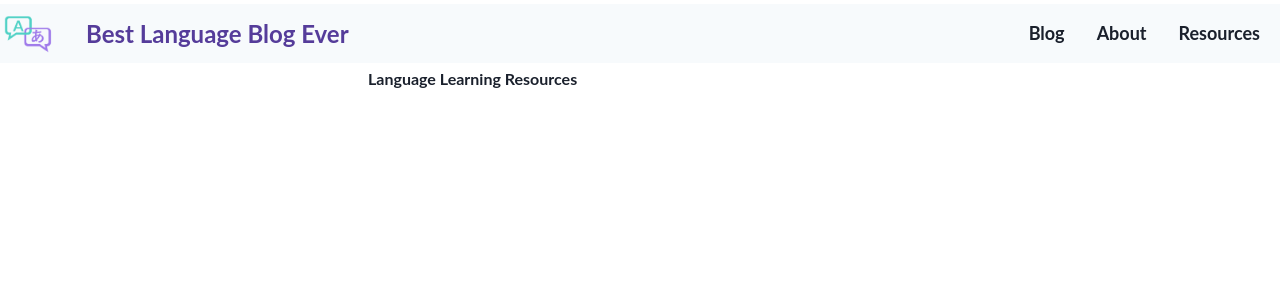
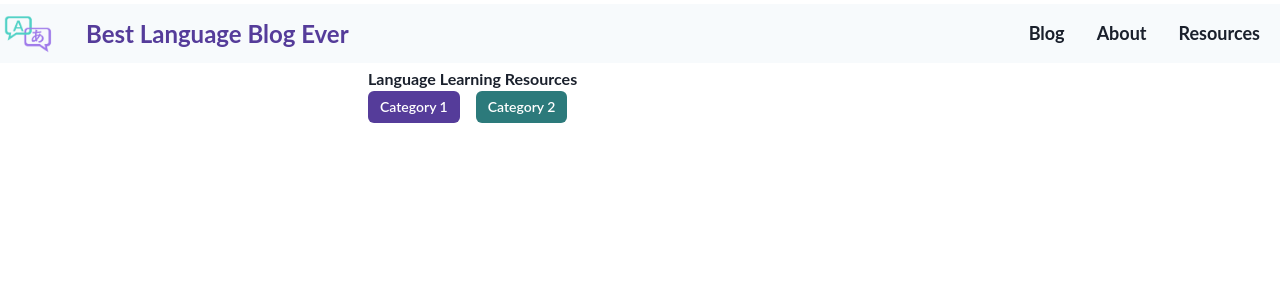
Before and after one commit to CodingCashew/language-faire-language-blog, a Next.js app: page /resources in a window 1280 px wide. Shown: the top 300 px of the page. Built offline with nearby package versions, Linux system fonts and the light colour scheme.

Commit message:
Add buttons to resources page

```diff
--- a/pages/resources.tsx
+++ b/pages/resources.tsx
@@ -1,9 +1,27 @@
-import { Container } from "@chakra-ui/react";
+import { Container, Stack, Button, Link } from "@chakra-ui/react";
 
 function Resources() {
   return (
     <Container maxW="xl">
       <h1>Language Learning Resources</h1>
+      <Stack spacing={4} direction="row" align="center">
+        <Link href="/resources/category1">
+          <Button
+            bg="purple3"
+            color="white"
+            size="sm">
+            Category 1
+          </Button>
+        </Link>
+        <Link href="/resources/category2">
+          <Button
+            bg="teal3"
+            color="white"
+            size="sm">
+            Category 2
+          </Button>
+        </Link>
+      </Stack>
     </Container>
   );
 }
```
